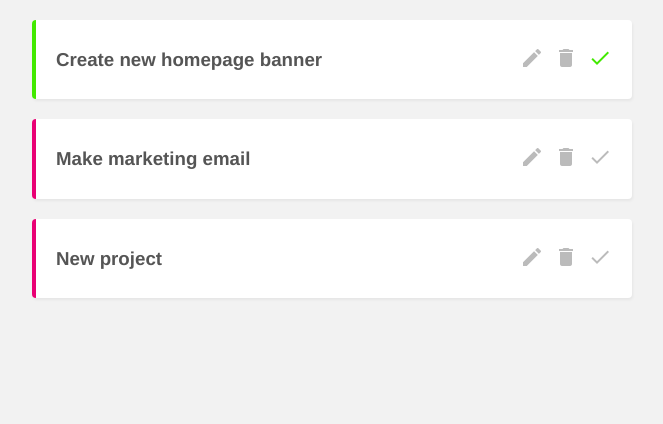
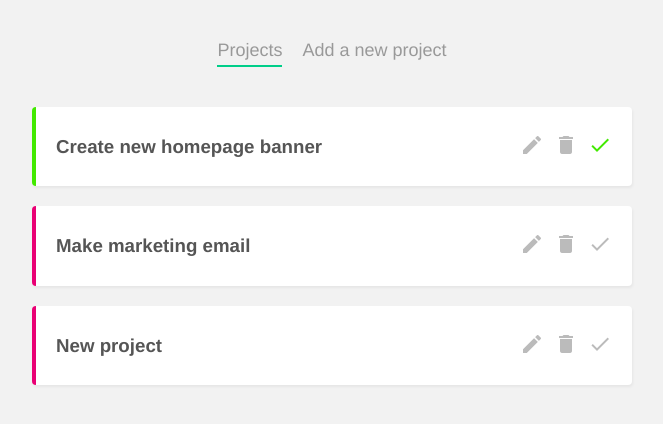
Before and after one commit to DusanKubala/SimpleProject, a Vue app: page / in a window 1280 px wide. Shown: the top 424 px of the page, without its empty margins (308-971 px from the left). Built offline with nearby package versions, Linux system fonts and the light colour scheme; data requests are answered from the project's data file.

Commit message:
Add navbar

```diff
--- a/src/App.vue
+++ b/src/App.vue
@@ -1,6 +1,16 @@
 <template>
+  <Navbar />
   <router-view/>
 </template>
+
+<script>
+import Navbar from './components/Navbar.vue'
+
+export default {
+  components: { Navbar}
+}
+</script>
+
 
 <style>
 body {
--- /dev/null
+++ b/src/components/Navbar.vue
@@ -0,0 +1,34 @@
+<template>
+  <nav class="main-nav">
+      <router-link :to="{ name: 'Home' }">Projects</router-link>
+      <router-link :to="{ name: 'AddProject' }">Add a new project</router-link>
+  </nav>
+</template>
+
+<script>
+export default {
+
+}
+</script>
+
+<style>
+    .main-nav {
+        text-align: center;
+        margin: 40px auto;
+    }
+
+    .main-nav a {
+        display: inline-block;
+        text-decoration: none;
+        margin: 0 10px;
+        color: #999;
+        font-size: 18px;
+    }
+
+    a.router-link-active {
+        border-bottom: 2px solid #00ce89;
+        padding-bottom: 4px;
+    }
+
+
+</style>
```
